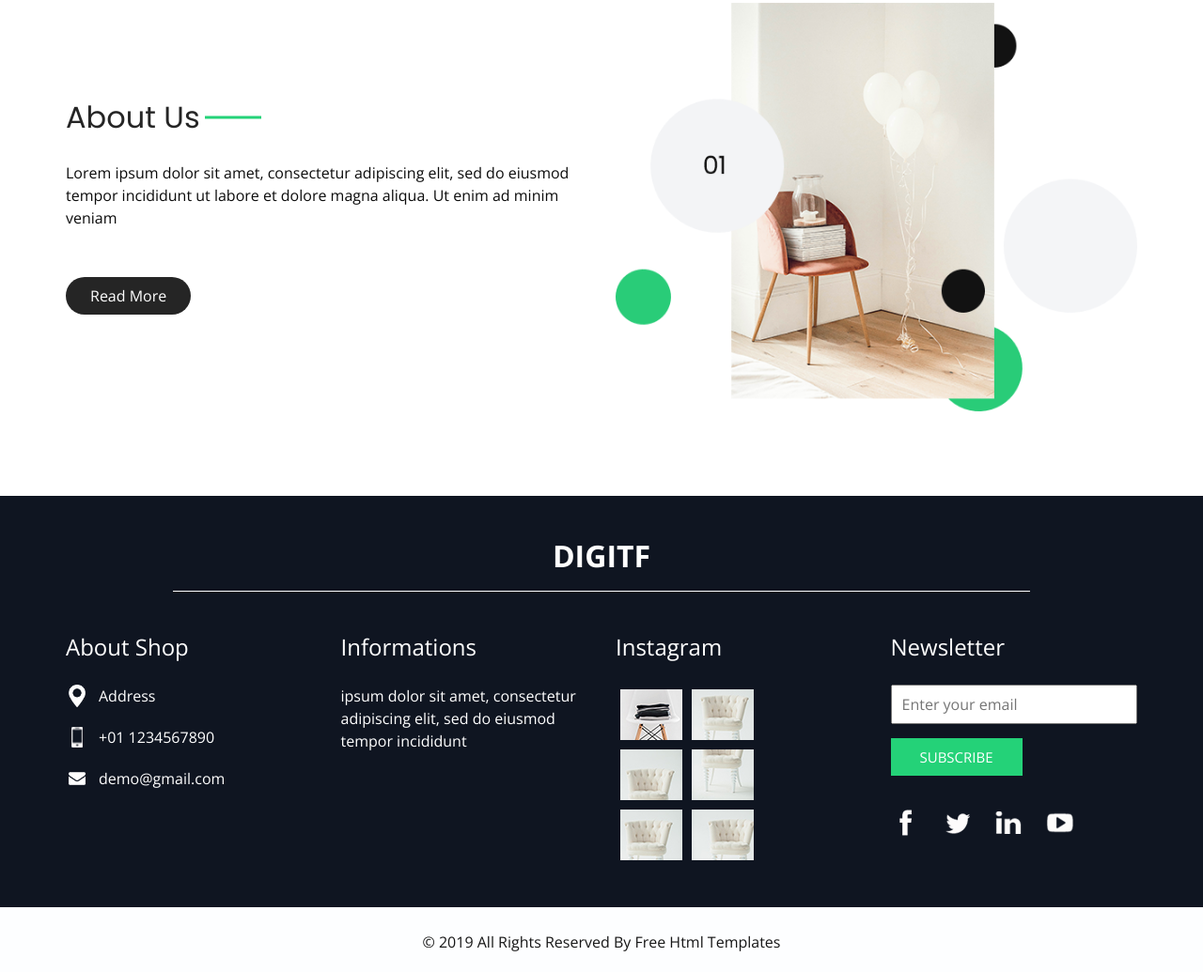
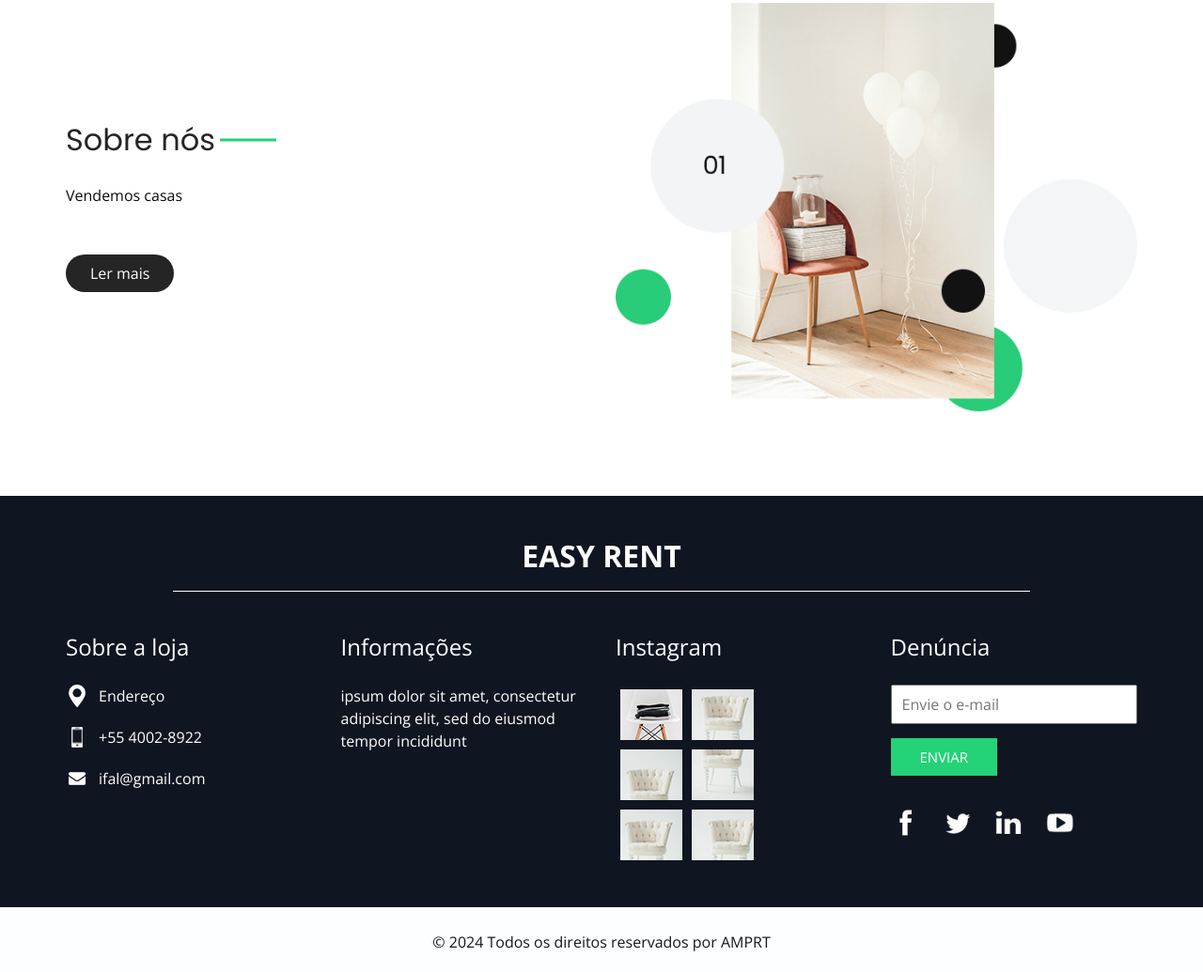
Before and after one commit to Pauloxhbh/trabalho-prog-web, a plain HTML site: page trabalho/digitf-html/about.html in a window 1280 px wide. Shown: the part 157-1192 px from the top of the page at 94% size. Drawn offline with nearby package versions, Linux system fonts and the light colour scheme.

Commit message:
update pages

```diff
--- a/trabalho/digitf-html/about.html
+++ b/trabalho/digitf-html/about.html
@@ -12,7 +12,7 @@
   <meta name="description" content="" />
   <meta name="author" content="" />
 
-  <title>Digitf</title>
+  <title>Easy Rent</title>
 
   <!-- slider stylesheet -->
   <link rel="stylesheet" type="text/css"
@@ -49,16 +49,13 @@
                 <a class="nav-link" href="index.html">Home <span class="sr-only">(current)</span></a>
               </li>
               <li class="nav-item active">
-                <a class="nav-link" href="about.html"> About</a>
+                <a class="nav-link" href="about.html"> Sobre</a>
               </li>
               <li class="nav-item">
-                <a class="nav-link" href="shop.html">Shop </a>
+                <a class="nav-link" href="shop.html">Galeria </a>
               </li>
               <li class="nav-item">
-                <a class="nav-link" href="furniture.html"> Furniture </a>
-              </li>
-              <li class="nav-item">
-                <a class="nav-link" href="contact.html">Contact us</a>
+                <a class="nav-link" href="contact.html">Contato</a>
               </li>
             </ul>
             <div class="user_option">
@@ -105,16 +102,15 @@
           <div class="detail-box">
             <div class="heading_container">
               <h2>
-                About Us
+                Sobre nós
               </h2>
 
             </div>
             <p>
-              Lorem ipsum dolor sit amet, consectetur adipiscing elit, sed do eiusmod tempor incididunt ut labore et
-              dolore magna aliqua. Ut enim ad minim veniam
+              Vendemos casas
             </p>
             <a href="">
-              Read More
+              Ler mais
             </a>
           </div>
         </div>
@@ -135,7 +131,7 @@
     <div class="container">
       <div class="info_logo">
         <h2>
-          Digitf
+          Easy Rent
         </h2>
       </div>
       <div class="row">
@@ -143,14 +139,14 @@
         <div class="col-md-3">
           <div class="info_contact">
             <h5>
-              About Shop
+              Sobre a loja
             </h5>
             <div>
               <div class="img-box">
                 <img src="images/location-white.png" width="18px" alt="">
               </div>
               <p>
-                Address
+                Endereço
               </p>
             </div>
             <div>
@@ -158,7 +154,7 @@
                 <img src="images/telephone-white.png" width="12px" alt="">
               </div>
               <p>
-                +01 1234567890
+                +55 4002-8922
               </p>
             </div>
             <div>
@@ -166,7 +162,7 @@
                 <img src="images/envelope-white.png" width="18px" alt="">
               </div>
               <p>
-                demo@gmail.com
+                ifal@gmail.com
               </p>
             </div>
           </div>
@@ -174,7 +170,7 @@
         <div class="col-md-3">
           <div class="info_info">
             <h5>
-              Informations
+              Informações
             </h5>
             <p>
               ipsum dolor sit amet, consectetur adipiscing elit, sed do eiusmod tempor incididunt
@@ -231,12 +227,12 @@
         <div class="col-md-3">
           <div class="info_form ">
             <h5>
-              Newsletter
+              Denúncia
             </h5>
             <form action="">
-              <input type="email" placeholder="Enter your email">
+              <input type="email" placeholder="Envie o e-mail">
               <button>
-                Subscribe
+                ENVIAR
               </button>
             </form>
             <div class="social_box">
@@ -266,8 +262,8 @@
   <section class="container-fluid footer_section ">
     <div class="container">
       <p>
-        &copy; 2019 All Rights Reserved By
-        <a href="https://html.design/">Free Html Templates</a>
+        &copy; 2024 Todos os direitos reservados por
+        <a href="https://html.design/">AMPRT</a>
       </p>
     </div>
   </section>
```
Also changed, not shown: trabalho/digitf-html/contact.html (+20 -23 lines), trabalho/digitf-html/index.html (+6 -9 lines).
